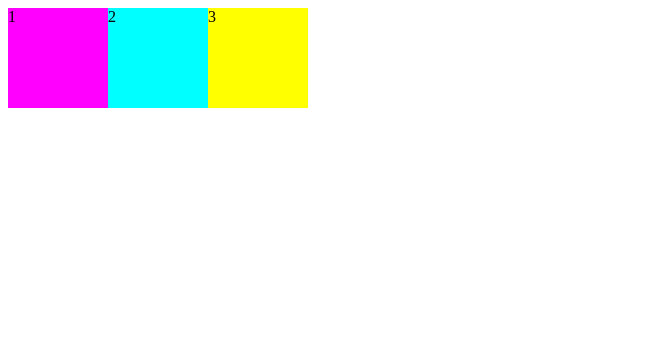
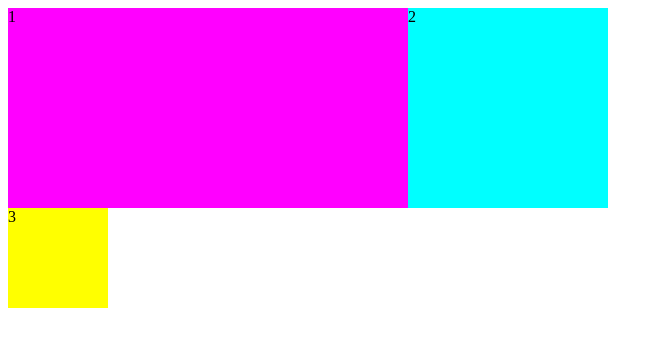
Before and after one commit to kevin-wairi/css-grids, a plain HTML site: page index.html in a window 1280 px wide. Shown: the whole page, without its empty margins (0-663 px from the left). Drawn offline with Linux system fonts and the light colour scheme.

Commit message:
tried using grid row absolute positioning in cell One

```diff
--- a/styles.css
+++ b/styles.css
@@ -1,14 +1,24 @@
 .container {
     display: grid;
-    grid-template-rows: 100px 100px 100px;
-    grid-template-columns: 100px 100px 100px;
+    /* adding rows/columns of absolute size */
+    grid-template-rows:100px 100px 100px 100px 100px 100px;
+    grid-template-columns:100px 100px 100px 100px 100px 100px;
 }
 
 .item-1 {
     background-color: magenta;
+    /* grid-row-start:1 ;
+    grid-row-end:3 ;
+    grid-column-start:1 ;
+    grid-column-end:5 ; */
+    grid-row:1/3 ;
+    grid-column:1/5 ;
+    /* positioning an item */
 }
 .item-2 {
     background-color: cyan;
+    grid-row: span 2;
+    grid-column: span 2;
 }
 .item-3 {
     background-color: yellow;
```
